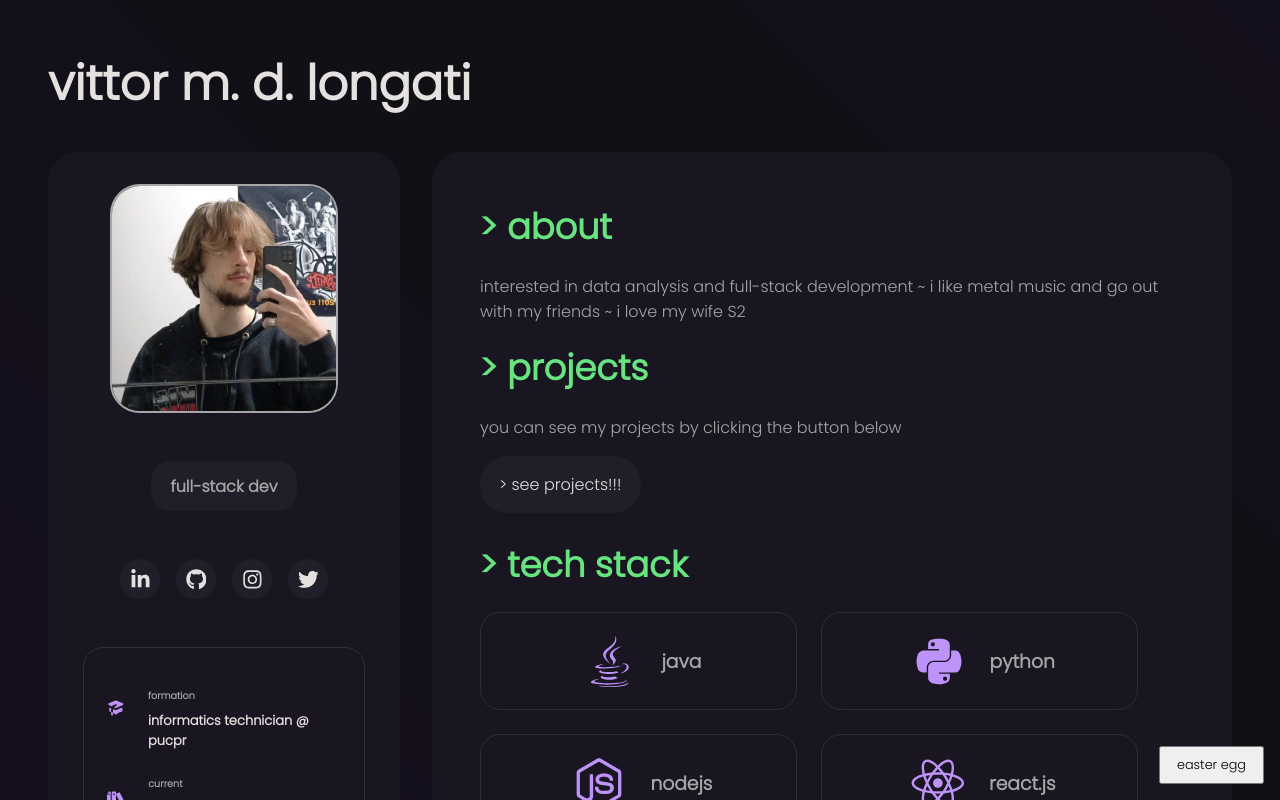
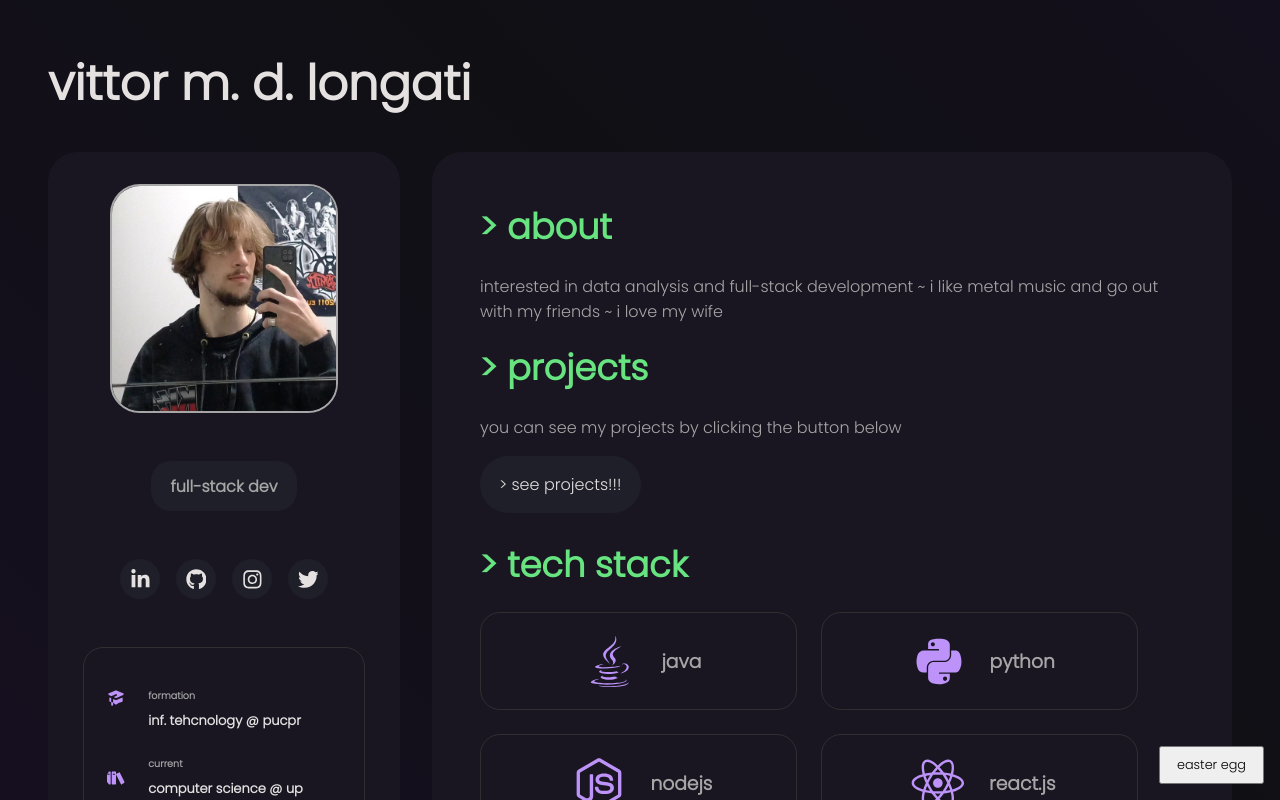
Before and after one commit to xyz2094/xyz2094.github.io, a React (Vite) app: page / in a window 1280 px wide. Shown: the top 800 px of the page. Built offline with nearby package versions, Linux system fonts and the light colour scheme.

Commit message:
removed resume

```diff
--- a/src/App.jsx
+++ b/src/App.jsx
@@ -7,7 +7,7 @@ import "./styles/components/app.sass";
 function App() {
   return (
     <div id="portfolio">
-      <h1>vittor m. d. longati </h1>
+      <h1>vittor m. d. longati</h1>
       <Sidebar />
       <MainContent />
       <Footer />
--- a/src/components/AboutContainer.jsx
+++ b/src/components/AboutContainer.jsx
@@ -3,7 +3,7 @@ const AboutContainer = () => {
     <h2> > about</h2>
     <p>interested in data analysis
       and full-stack development ~ i like metal music and
-      go out with my friends ~ i love my wife S2 </p>
+      go out with my friends ~ i love my wife </p>
   </section>
 }
 
--- a/src/components/InformationContainer.jsx
+++ b/src/components/InformationContainer.jsx
@@ -11,7 +11,7 @@ const InformationContainer = () => {
       <div>
         <br></br>
         <h3>formation</h3>
-        <p>informatics technician @ pucpr</p>
+        <p>inf. tehcnology @ pucpr</p>
       </div>
     </div>
     <div className='info-card'>
```
Also changed, not shown: 1 other file (tests, documents, lock files or other folders).
